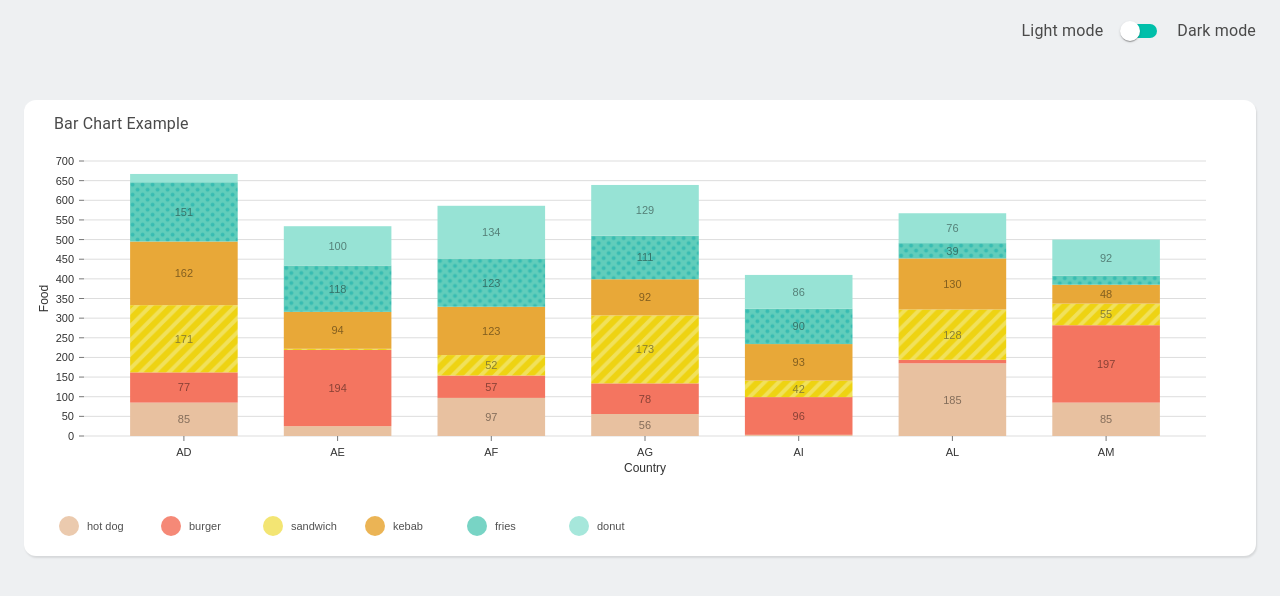
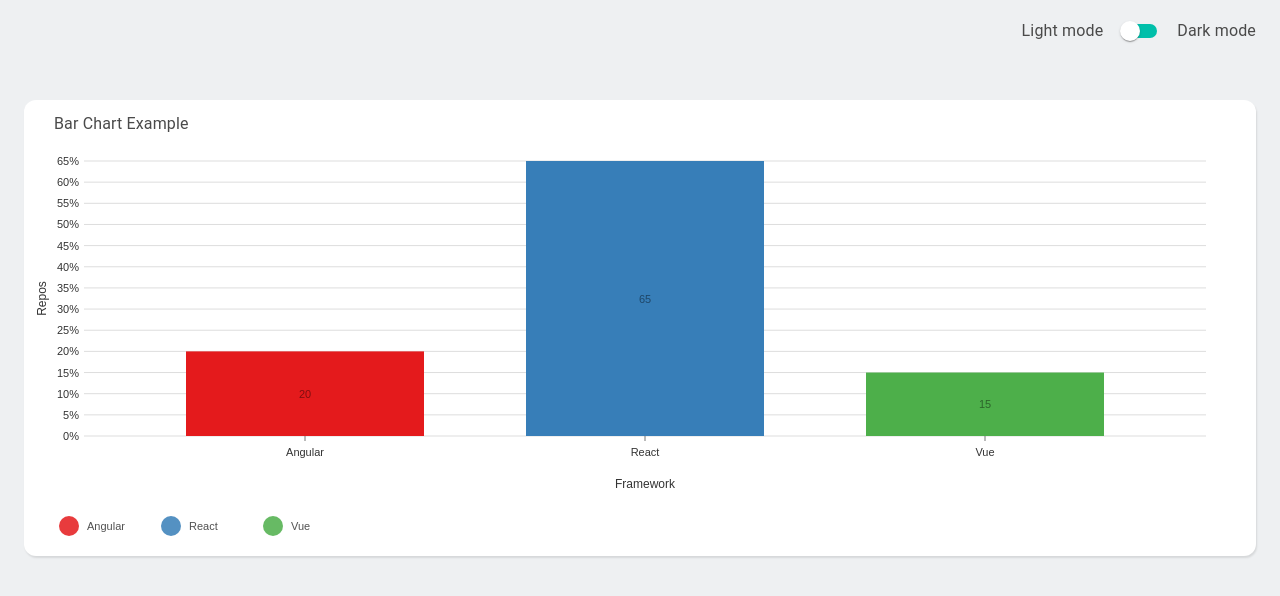
Before and after one commit to OlegKosarev502/charts-experience, a React (Create React App) app: page / in a window 1280 px wide. Shown: the top 596 px of the page. Built offline with nearby package versions, Linux system fonts and the light colour scheme.

Commit message:
feat: customized bar chart

```diff
--- a/src/components/atoms/barChart/BarChart.tsx
+++ b/src/components/atoms/barChart/BarChart.tsx
@@ -5,46 +5,13 @@ import { BarChartData } from './data';
 
 const BarChart: React.FC = () => (
   <ResponsiveBar
+    maxValue={100}
     data={BarChartData}
-    keys={['hot dog', 'burger', 'sandwich', 'kebab', 'fries', 'donut']}
-    indexBy="country"
+    keys={['Angular', 'React', 'Vue']}
+    indexBy="framework"
     margin={{ top: 25, right: 50, bottom: 100, left: 60 }}
     padding={0.3}
-    colors={{ scheme: 'nivo' }}
-    defs={[
-      {
-        id: 'dots',
-        type: 'patternDots',
-        background: 'inherit',
-        color: '#38bcb2',
-        size: 4,
-        padding: 1,
-        stagger: true,
-      },
-      {
-        id: 'lines',
-        type: 'patternLines',
-        background: 'inherit',
-        color: '#eed312',
-        rotation: -45,
-        lineWidth: 6,
-        spacing: 10,
-      },
-    ]}
-    fill={[
-      {
-        match: {
-          id: 'fries',
-        },
-        id: 'dots',
-      },
-      {
-        match: {
-          id: 'sandwich',
-        },
-        id: 'lines',
-      },
-    ]}
+    colors={{ scheme: 'set1' }}
     borderColor={{ from: 'color', modifiers: [['darker', 1.6]] }}
     axisTop={null}
     axisRight={null}
@@ -52,17 +19,18 @@ const BarChart: React.FC = () => (
       tickSize: 5,
       tickPadding: 5,
       tickRotation: 0,
-      legend: 'Country',
+      legend: 'Framework',
       legendPosition: 'middle',
-      legendOffset: 32,
+      legendOffset: 48,
     }}
     axisLeft={{
-      tickSize: 5,
+      tickSize: 0,
       tickPadding: 5,
       tickRotation: 0,
-      legend: 'Food',
+      legend: 'Repos',
       legendPosition: 'middle',
-      legendOffset: -40,
+      legendOffset: -42,
+      format: (value) => `${value}%`,
     }}
     labelSkipWidth={12}
     labelSkipHeight={12}
--- a/src/components/atoms/barChart/data.ts
+++ b/src/components/atoms/barChart/data.ts
@@ -1,107 +1,14 @@
 export const BarChartData = [
   {
-    country: 'AD',
-    'hot dog': 85,
-    'hot dogColor': 'hsl(256, 70%, 50%)',
-    burger: 77,
-    burgerColor: 'hsl(138, 70%, 50%)',
-    sandwich: 171,
-    sandwichColor: 'hsl(198, 70%, 50%)',
-    kebab: 162,
-    kebabColor: 'hsl(199, 70%, 50%)',
-    fries: 151,
-    friesColor: 'hsl(43, 70%, 50%)',
-    donut: 21,
-    donutColor: 'hsl(165, 70%, 50%)',
+    framework: 'Angular',
+    Angular: 20,
   },
   {
-    country: 'AE',
-    'hot dog': 25,
-    'hot dogColor': 'hsl(76, 70%, 50%)',
-    burger: 194,
-    burgerColor: 'hsl(22, 70%, 50%)',
-    sandwich: 3,
-    sandwichColor: 'hsl(142, 70%, 50%)',
-    kebab: 94,
-    kebabColor: 'hsl(163, 70%, 50%)',
-    fries: 118,
-    friesColor: 'hsl(351, 70%, 50%)',
-    donut: 100,
-    donutColor: 'hsl(221, 70%, 50%)',
+    framework: 'React',
+    React: 65,
   },
   {
-    country: 'AF',
-    'hot dog': 97,
-    'hot dogColor': 'hsl(52, 70%, 50%)',
-    burger: 57,
-    burgerColor: 'hsl(52, 70%, 50%)',
-    sandwich: 52,
-    sandwichColor: 'hsl(248, 70%, 50%)',
-    kebab: 123,
-    kebabColor: 'hsl(317, 70%, 50%)',
-    fries: 123,
-    friesColor: 'hsl(204, 70%, 50%)',
-    donut: 134,
-    donutColor: 'hsl(19, 70%, 50%)',
-  },
-  {
-    country: 'AG',
-    'hot dog': 56,
-    'hot dogColor': 'hsl(244, 70%, 50%)',
-    burger: 78,
-    burgerColor: 'hsl(69, 70%, 50%)',
-    sandwich: 173,
-    sandwichColor: 'hsl(329, 70%, 50%)',
-    kebab: 92,
-    kebabColor: 'hsl(16, 70%, 50%)',
-    fries: 111,
-    friesColor: 'hsl(170, 70%, 50%)',
-    donut: 129,
-    donutColor: 'hsl(102, 70%, 50%)',
-  },
-  {
-    country: 'AI',
-    'hot dog': 3,
-    'hot dogColor': 'hsl(271, 70%, 50%)',
-    burger: 96,
-    burgerColor: 'hsl(59, 70%, 50%)',
-    sandwich: 42,
-    sandwichColor: 'hsl(179, 70%, 50%)',
-    kebab: 93,
-    kebabColor: 'hsl(95, 70%, 50%)',
-    fries: 90,
-    friesColor: 'hsl(332, 70%, 50%)',
-    donut: 86,
-    donutColor: 'hsl(247, 70%, 50%)',
-  },
-  {
-    country: 'AL',
-    'hot dog': 185,
-    'hot dogColor': 'hsl(220, 70%, 50%)',
-    burger: 9,
-    burgerColor: 'hsl(153, 70%, 50%)',
-    sandwich: 128,
-    sandwichColor: 'hsl(53, 70%, 50%)',
-    kebab: 130,
-    kebabColor: 'hsl(194, 70%, 50%)',
-    fries: 39,
-    friesColor: 'hsl(149, 70%, 50%)',
-    donut: 76,
-    donutColor: 'hsl(353, 70%, 50%)',
-  },
-  {
-    country: 'AM',
-    'hot dog': 85,
-    'hot dogColor': 'hsl(332, 70%, 50%)',
-    burger: 197,
-    burgerColor: 'hsl(132, 70%, 50%)',
-    sandwich: 55,
-    sandwichColor: 'hsl(251, 70%, 50%)',
-    kebab: 48,
-    kebabColor: 'hsl(237, 70%, 50%)',
-    fries: 23,
-    friesColor: 'hsl(154, 70%, 50%)',
-    donut: 92,
-    donutColor: 'hsl(130, 70%, 50%)',
+    framework: 'Vue',
+    Vue: 15,
   },
 ];
```
